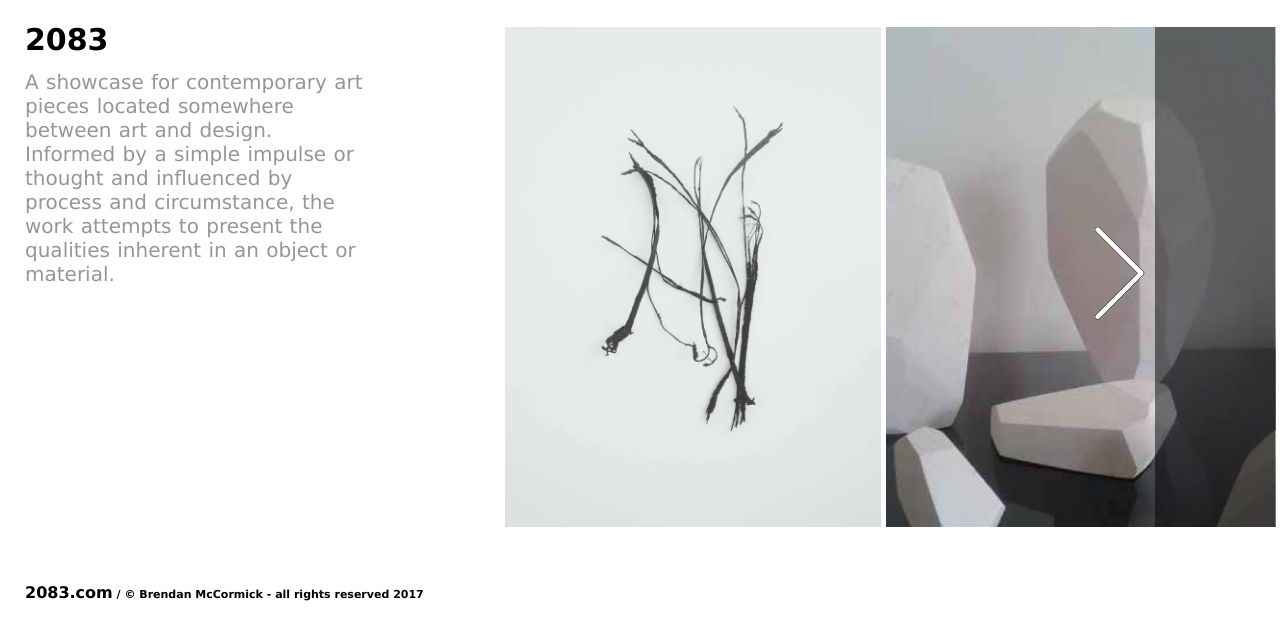
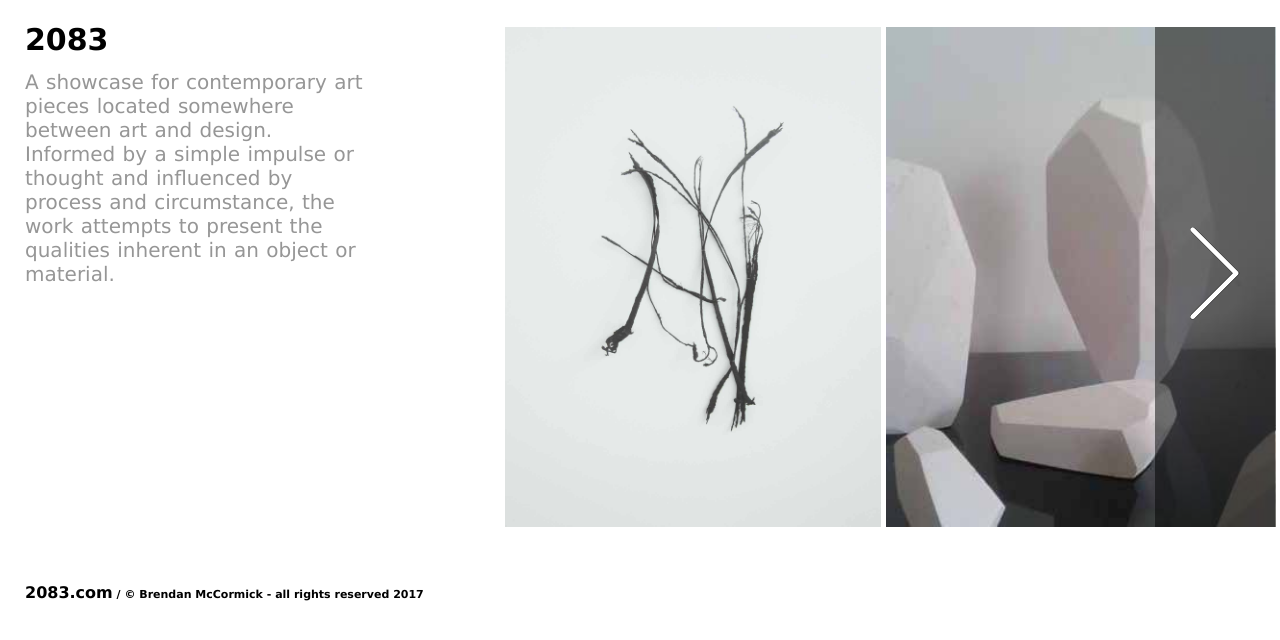
Before and after one commit to twozeroeightthree/website, a Jekyll site: the page built from index.html, in a window 1280 px wide. Shown: the top 640 px of the page. Built offline with Jekyll 4.4.1, drawn with Linux system fonts in a browser that asks for light colours; the list of posts is cut into pages by our own code.

Commit message:
Compile script...

```diff
--- a/assets/main.css
+++ b/assets/main.css
@@ -124,9 +124,9 @@ footer.footer-post li:last-child:after {
 #nextbutton {
   position: relative;
   top: 50%;
-  right: 50%;
+  left: 50%;
   margin-top: -50px;
-  margin-right: -25px;
+  margin-left: -25px;
 
   width: 50px;
   height: 100px;
```
Also changed, not shown: 1 other file.
